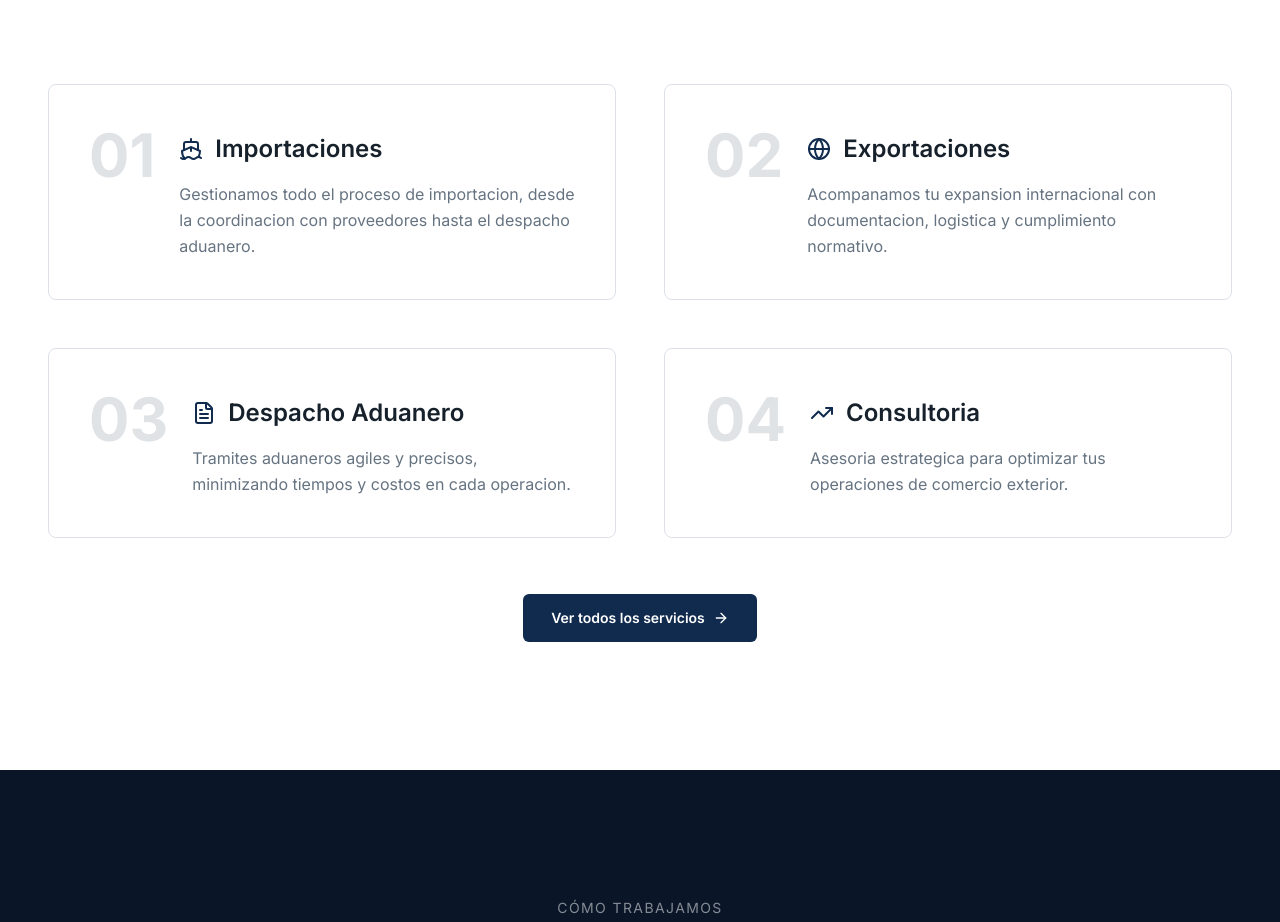
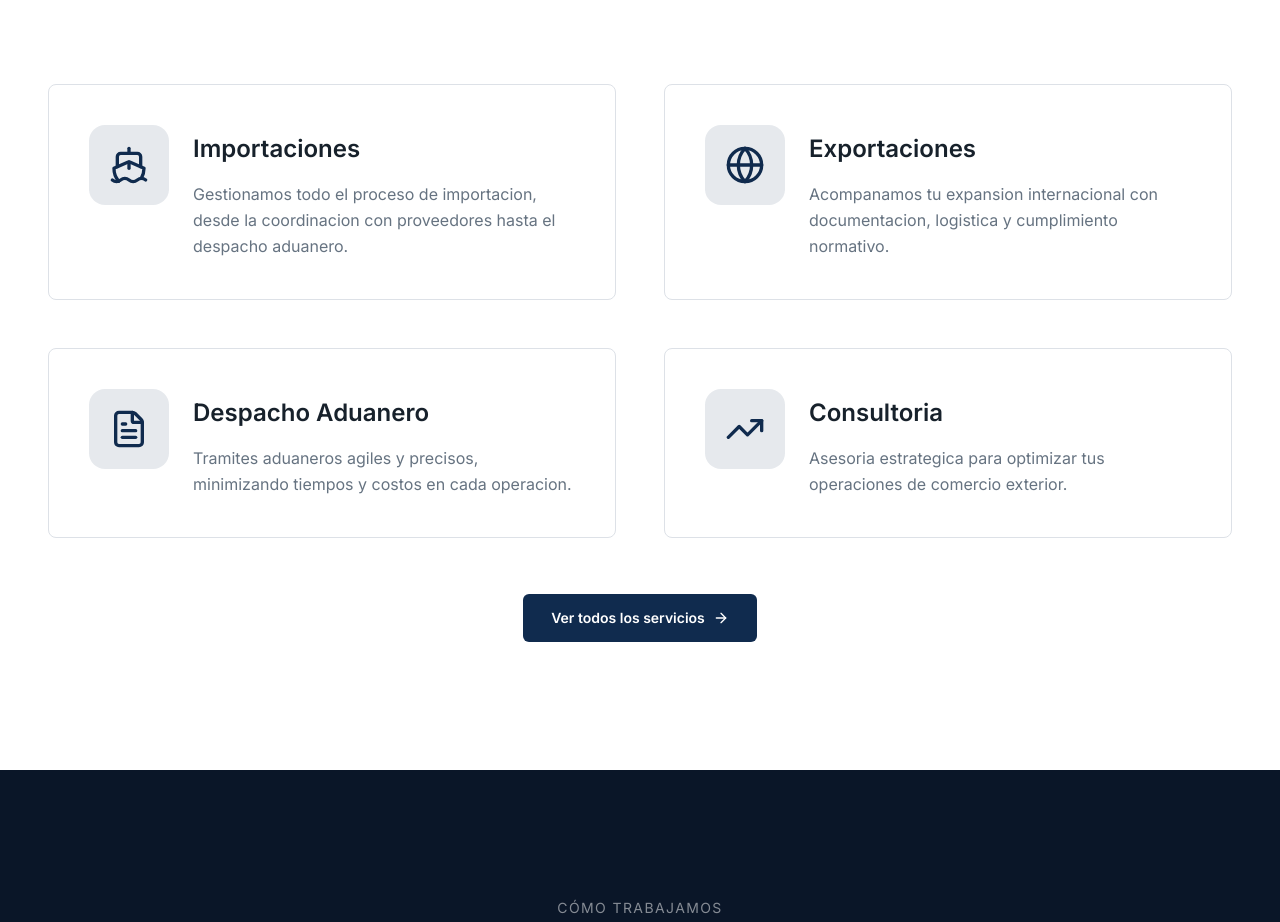
Before and after one commit to MateoGago/fenix-landing-page, a Next.js app: page / in a window 1280 px wide. Shown: the part 1080-2002 px from the top of the page. Built offline with nearby package versions, Linux system fonts and the light colour scheme.

Commit message:
"Change icons"

```diff
--- a/components/services-section.tsx
+++ b/components/services-section.tsx
@@ -53,16 +53,16 @@ export function ServicesSection() {
               className="group p-8 lg:p-10 border border-border rounded-lg hover:border-primary/30 hover:shadow-lg transition-all duration-300"
             >
               <div className="flex items-start gap-6">
-                <span className="text-5xl lg:text-6xl font-bold text-muted-foreground/20 group-hover:text-primary/20 transition-colors">
-                  {service.number}
-                </span>
+                <div className="flex h-20 w-20 flex-shrink-0 items-center justify-center rounded-2xl bg-primary/10 text-primary transition-colors group-hover:bg-primary group-hover:text-white">
+                  <service.icon className="h-10 w-10" />
+                </div>
                 <div className="flex-1 pt-2">
-                  <div className="flex items-center gap-3 mb-4">
-                    <service.icon className="w-6 h-6 text-primary" />
+                  <div className="mb-4">
                     <h3 className="text-xl lg:text-2xl font-semibold text-foreground">
                       {service.title}
                     </h3>
                   </div>
+
                   <p className="text-muted-foreground leading-relaxed">
                     {service.description}
                   </p>
```
